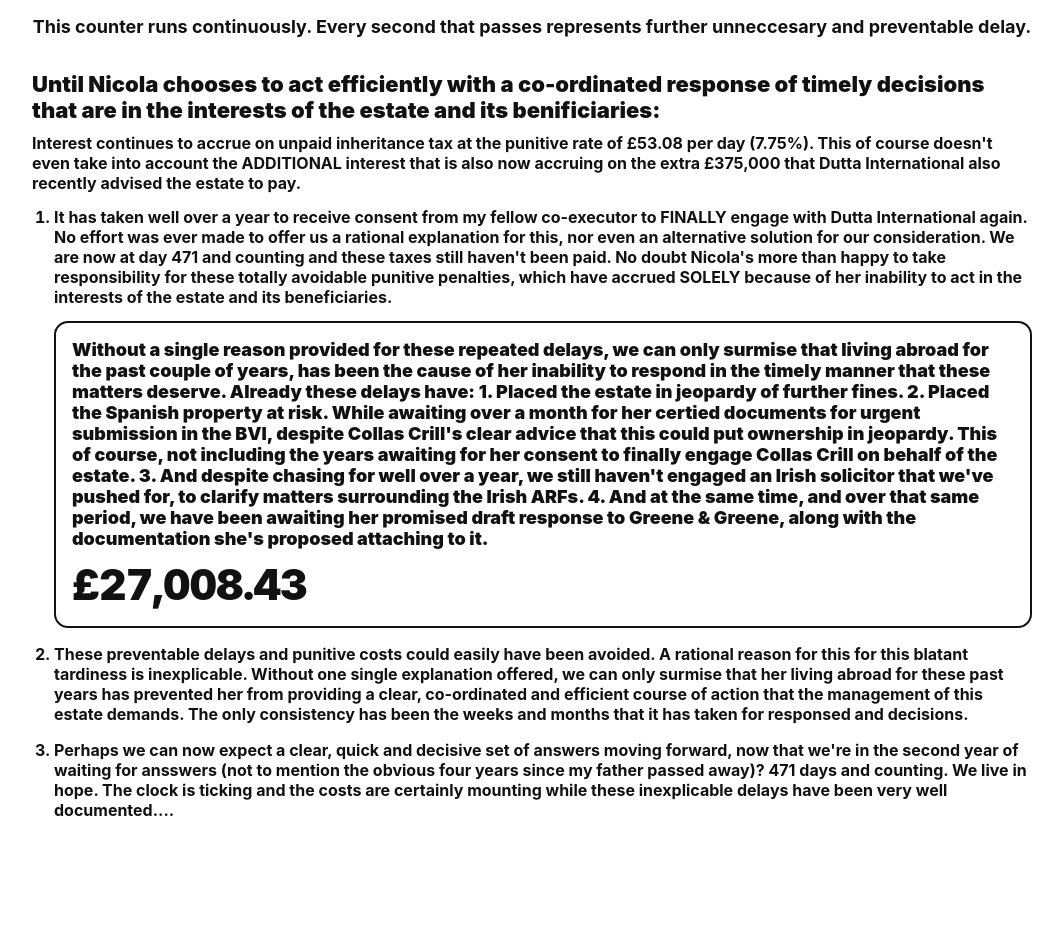
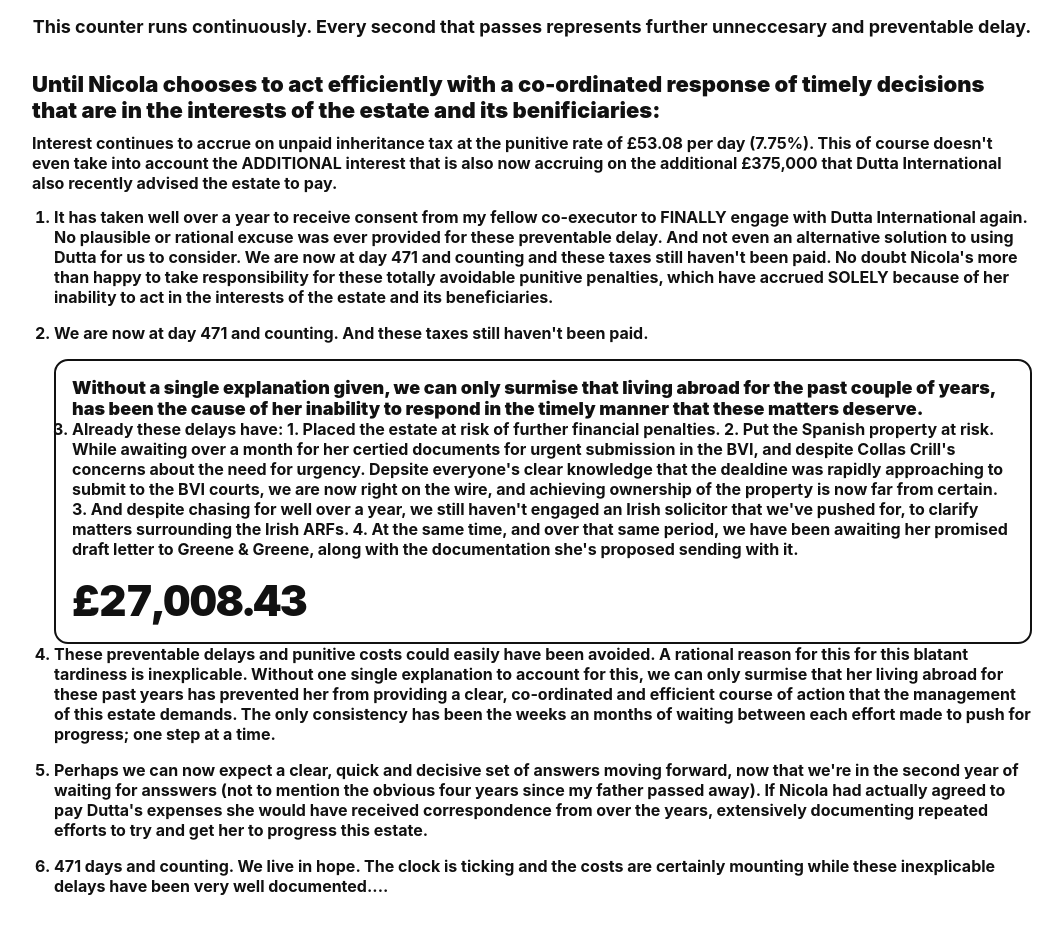
Before and after one commit to JustinKelly01/interest-ticker, a plain HTML site: page index.html in a window 1280 px wide. Shown: the part 420-1354 px from the top of the page, without its empty margins (108-1171 px from the left). Before the commit the page ends 1300 px from the top, so only its background shows below. Drawn offline with Linux system fonts and the light colour scheme.

Commit message:
Update index.html

```diff
--- a/index.html
+++ b/index.html
@@ -143,35 +143,45 @@ li {
   <h2>Until Nicola chooses to act efficiently with a co-ordinated response of timely decisions that are in the interests of the estate and its benificiaries:</h2>
 
   <div class="lead">
-    Interest continues to accrue on unpaid inheritance tax at the punitive rate of £53.08 per day (7.75%).  This of course doesn't even take into account the ADDITIONAL interest that is also now accruing on the extra £375,000 that Dutta International also recently advised the estate to pay.
+    Interest continues to accrue on unpaid inheritance tax at the punitive rate of £53.08 per day (7.75%).  This of course doesn't even take into account the ADDITIONAL interest that is also now accruing on the additional £375,000 that Dutta International also recently advised the estate to pay.
   </div>
 
   <ol>
 
     <li>
-      It has taken well over a year to receive consent from my fellow co-executor to FINALLY engage with Dutta International again.  No effort was ever made to offer us a rational explanation for this, nor even an alternative solution for our consideration.  We are now at day 471 and counting and these taxes still haven't been paid.
+      It has taken well over a year to receive consent from my fellow co-executor to FINALLY engage with Dutta International again.  No plausible or rational excuse was ever provided for these preventable delay.  And not even an alternative solution to using Dutta for us to consider.  We are now at day 471 and counting and these taxes still haven't been paid.
       No doubt Nicola's more than happy to take responsibility for these totally avoidable punitive penalties, which have accrued SOLELY because of her inability to act in the interests of the estate and its beneficiaries.
 
+    <li>
+      We are now at day 471 and counting.  And these taxes still haven't been paid.
+      </li>
       <div class="interest-card">
         <div class="interest-title">
-          Without a single reason provided for these repeated delays, we can only surmise that living abroad for the past couple of years, has been the cause of her inability to respond in the timely manner that these matters deserve.  Already these delays have:
-          1.  Placed the estate in jeopardy of further fines.
-          2.  Placed the Spanish property at risk.  While awaiting over a month for her certied documents for urgent submission in the BVI, despite Collas Crill's clear advice that this could put ownership in jeopardy.  This of course, not including the years awaiting for her consent to finally engage Collas Crill on behalf of the estate.
+          Without a single explanation given, we can only surmise that living abroad for the past couple of years, has been the cause of her inability to respond in the timely manner that these matters deserve.
+           </li>
+
+           <li>
+          Already these delays have:
+          1.  Placed the estate at risk of further financial penalties.
+          2.  Put the Spanish property at risk.  While awaiting over a month for her certied documents for urgent submission in the BVI, and despite Collas Crill's concerns about the need for urgency.  Depsite everyone's clear knowledge that the dealdine was rapidly approaching to submit to the BVI courts, we are now right on the wire, and achieving ownership of the property is now far from certain.
           3.  And despite chasing for well over a year, we still haven't engaged an Irish solicitor that we've pushed for, to clarify matters surrounding the Irish ARFs.
-          4.  And at the same time, and over that same period, we have been awaiting her promised draft response to Greene & Greene, along with the documentation she's proposed attaching to it.
+          4.  At the same time, and over that same period, we have been awaiting her promised draft letter to Greene & Greene, along with the documentation she's proposed sending with it.
         </div>
         <p class="interest-big" id="interestTotal">£0.00</p>
       </div>
     </li>
 
     <li>
-      These preventable delays and punitive costs could easily have been avoided.  A rational reason for this for this blatant tardiness is inexplicable.  Without one single explanation offered, we can only surmise that her living abroad for these past years has prevented her from providing a clear, co-ordinated and efficient course of action that the management of this estate demands. The only consistency has been the weeks and months that it has taken for responsed and decisions.
+      These preventable delays and punitive costs could easily have been avoided.  A rational reason for this for this blatant tardiness is inexplicable.  Without one single explanation to account for this, we can only surmise that her living abroad for these past years has prevented her from providing a clear, co-ordinated and efficient course of action that the management of this estate demands. The only consistency has been the weeks an months of waiting between each effort made to push for progress; one step at a time.
     </li>
 
     <li>
-      Perhaps we can now expect a clear, quick and decisive set of answers moving forward, now that we're in the second year of waiting for ansswers (not to mention the obvious four years since my father passed away)?  471 days and counting.  We live in hope.  The clock is ticking and the costs are certainly mounting while these inexplicable delays have been very well documented....
+      Perhaps we can now expect a clear, quick and decisive set of answers moving forward, now that we're in the second year of waiting for ansswers (not to mention the obvious four years since my father passed away).  If Nicola had actually agreed to pay Dutta's expenses she would have received correspondence from over the years, extensively documenting repeated efforts to try and get her to progress this estate.
     </li>
 
+    <li>
+    471 days and counting.  We live in hope.  The clock is ticking and the costs are certainly mounting while these inexplicable delays have been very well documented....
+      </li>
   </ol>
 </div>
 
```
